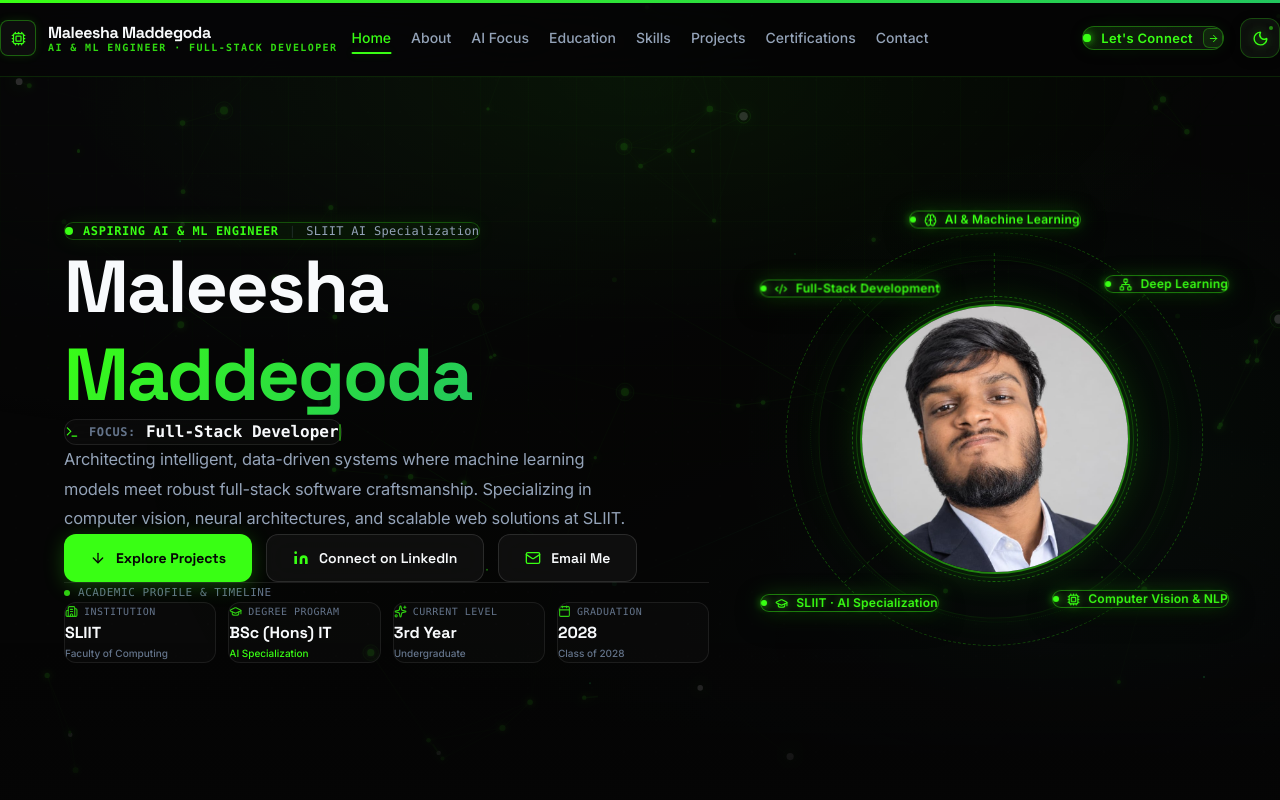
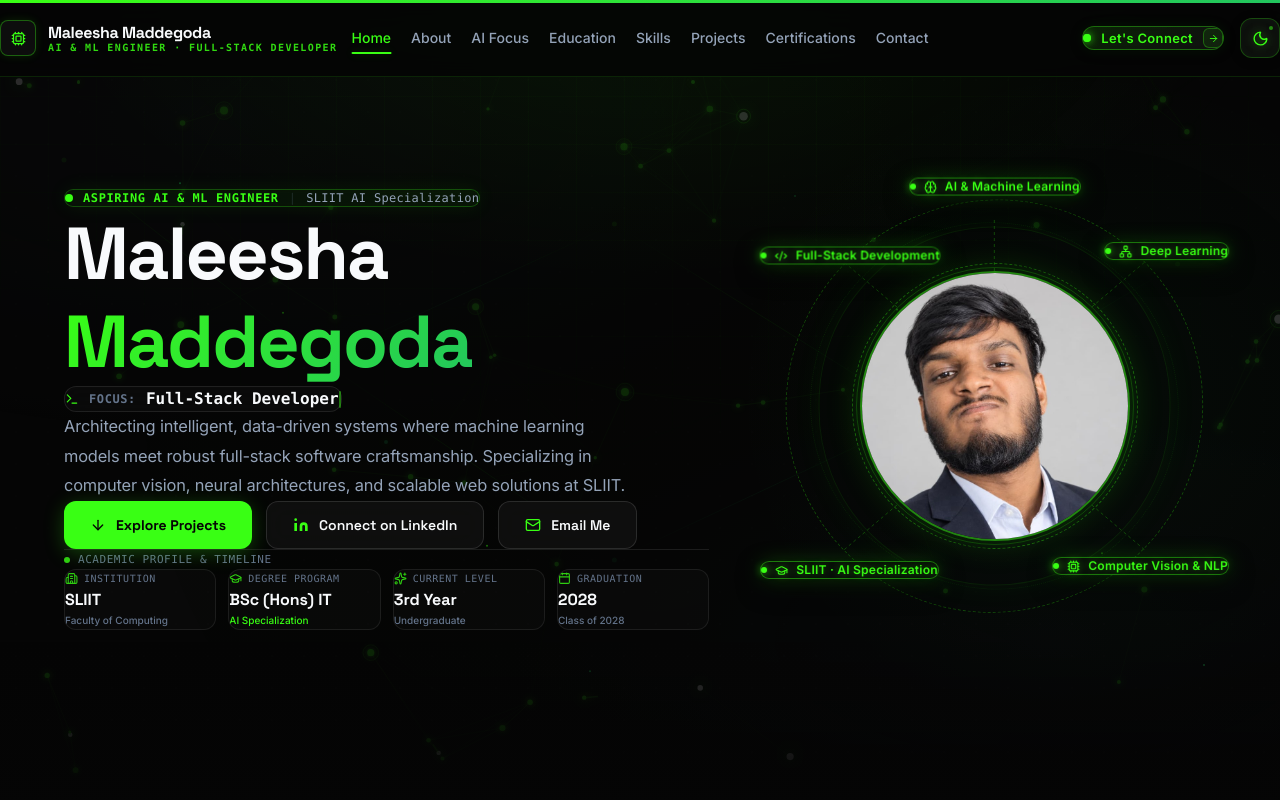
Before and after one commit to IT24101739/portfolio, a Next.js app: page / in a window 1280 px wide. Shown: the top 800 px of the page. Built offline with nearby package versions, Linux system fonts and the light colour scheme.

Commit message:
fix(mobile): resolve navbar overlap and ensure clean spacing across all viewports

```diff
--- a/app/globals.css
+++ b/app/globals.css
@@ -86,7 +86,17 @@ html {
   scroll-behavior: smooth;
   -webkit-font-smoothing: antialiased;
   -moz-osx-font-smoothing: grayscale;
-  scroll-padding-top: 80px;
+  scroll-padding-top: 72px;
+}
+@media (min-width: 640px) {
+  html {
+    scroll-padding-top: 84px;
+  }
+}
+@media (min-width: 1024px) {
+  html {
+    scroll-padding-top: 88px;
+  }
 }
 
 body {
@@ -241,6 +251,26 @@ p {
   height: 1px;
   background: var(--color-accent);
   opacity: 0.7;
+}
+
+/* ═══════════════════════════════════════════════════════════════════════════
+   HERO SECTION SPACING (Accounts for fixed navbar on all viewports)
+   ═══════════════════════════════════════════════════════════════════════════ */
+.hero-section {
+  padding-top: calc(60px + 24px);
+  padding-bottom: 4rem;
+}
+@media (min-width: 640px) {
+  .hero-section {
+    padding-top: calc(72px + 28px);
+    padding-bottom: 5rem;
+  }
+}
+@media (min-width: 1024px) {
+  .hero-section {
+    padding-top: calc(76px + 32px);
+    padding-bottom: 6rem;
+  }
 }
 
 /* ═══════════════════════════════════════════════════════════════════════════
--- a/components/hero.tsx
+++ b/components/hero.tsx
@@ -410,12 +410,12 @@ export function Hero() {
     <section
       id="home"
       aria-label="Hero section"
-      className="relative min-h-[calc(100dvh-60px)] lg:min-h-[calc(100dvh-76px)] block lg:flex lg:flex-col lg:justify-center overflow-x-hidden pt-6 sm:pt-10 lg:pt-14 pb-16 md:pb-24"
+      className="relative min-h-screen flex flex-col justify-start lg:justify-center overflow-x-hidden hero-section"
       style={{ background: "var(--color-bg-primary)" }}
     >
       <AIGrid />
 
-      <div className="section-container relative z-10 w-full pt-2 sm:pt-4 lg:pt-0">
+      <div className="section-container relative z-10 w-full pt-1 sm:pt-2 lg:pt-0">
         <div className="grid lg:grid-cols-12 gap-8 lg:gap-16 items-start lg:items-center">
 
           {/* ── Left: Text Content (7 cols) ── */}
@@ -708,7 +708,7 @@ export function Hero() {
             initial={{ opacity: 0, scale: 0.9, y: 30 }}
             animate={{ opacity: 1, scale: 1, y: 0 }}
             transition={{ duration: 0.85, delay: 0.2, ease: "easeOut" }}
-            className="lg:col-span-5 flex justify-center"
+            className="lg:col-span-5 flex justify-center pt-6 sm:pt-4 lg:pt-0"
           >
             <ProfileImage />
           </motion.div>
--- a/components/navbar.tsx
+++ b/components/navbar.tsx
@@ -86,7 +86,7 @@ export function Navbar() {
       initial={{ opacity: 0 }}
       animate={{ opacity: 1 }}
       transition={{ duration: 0.4, ease: "easeOut" }}
-      className="sticky top-0 z-50 w-full transition-all duration-300"
+      className="fixed top-0 left-0 right-0 z-50 w-full transition-all duration-300"
       style={{
         background: "var(--color-bg-glass)",
         backdropFilter: "blur(16px) saturate(180%)",
```
